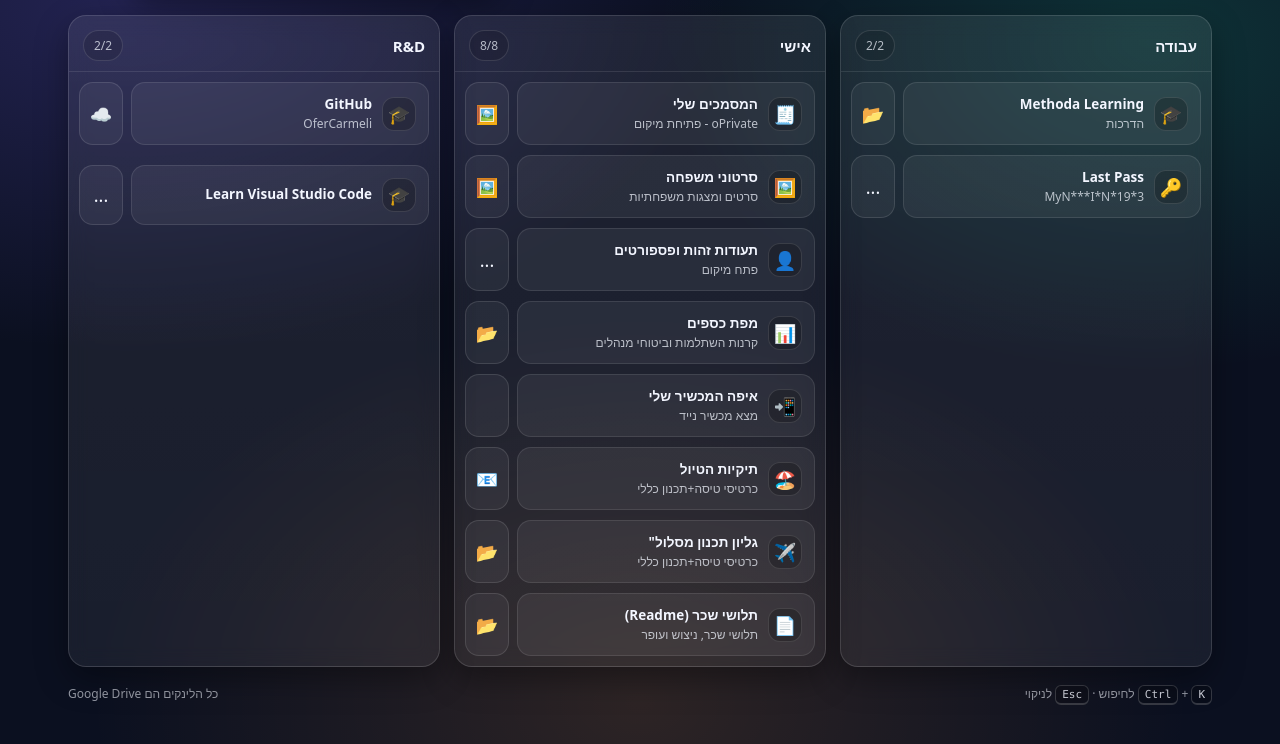
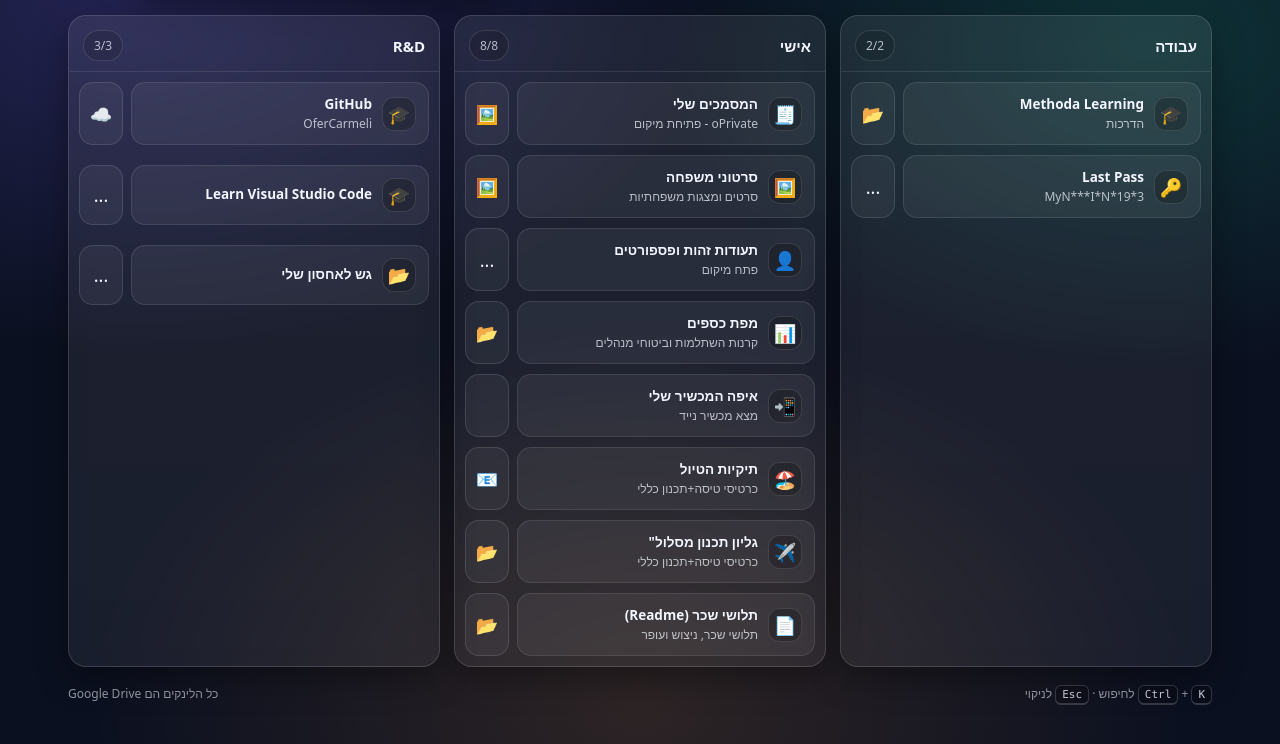
Before and after one commit to OferCarmeli/MyMenu, a plain HTML site: page index.html in a window 1280 px wide. Shown: the part 83-827 px from the top of the page. Drawn offline with Linux system fonts and the light colour scheme.

Commit message:
Update menu

```diff
--- a/index.html
+++ b/index.html
@@ -238,7 +238,7 @@
                    title="Email">📂</a>
             </div>
 
-            <!-- תלושי שגר -->
+            <!-- תלושי שכר -->
             <div class="item-row"
                  data-name="מסמך אישי"
                  data-desc="מסמך Word"
@@ -313,6 +313,29 @@
                    title="">...</a>
             </div>
         </div>
+
+        <!-- My Assets -->
+        <div class="list">
+            <div class="item-row"
+                 data-name="האחסון שלי"
+                 data-desc="Google Drive"
+                 data-tags="Visual Studio Code">
+                <a class="item main"
+                   href="https://drive.google.com/drive/u/0/my-drive"
+                   target="_blank" rel="noopener">
+                    <div class="icon">📂</div>
+                    <div class="meta">
+                        <div class="name">גש לאחסון שלי</div>
+                        <div class="desc"></div>
+                    </div>
+                </a>
+
+                <a class="open-path"
+                   href=""
+                   target="_blank" rel="noopener"
+                   title="">...</a>
+            </div>
+        </div>
     </article>
 
     </section>
```
